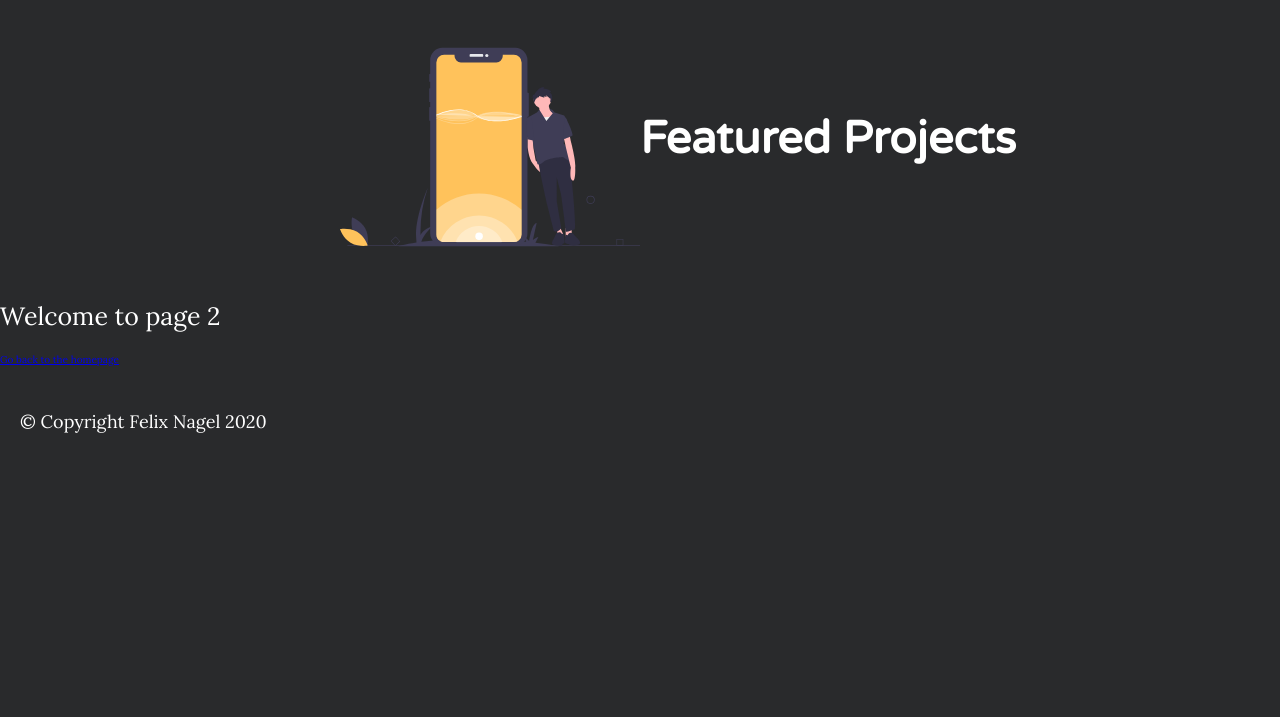
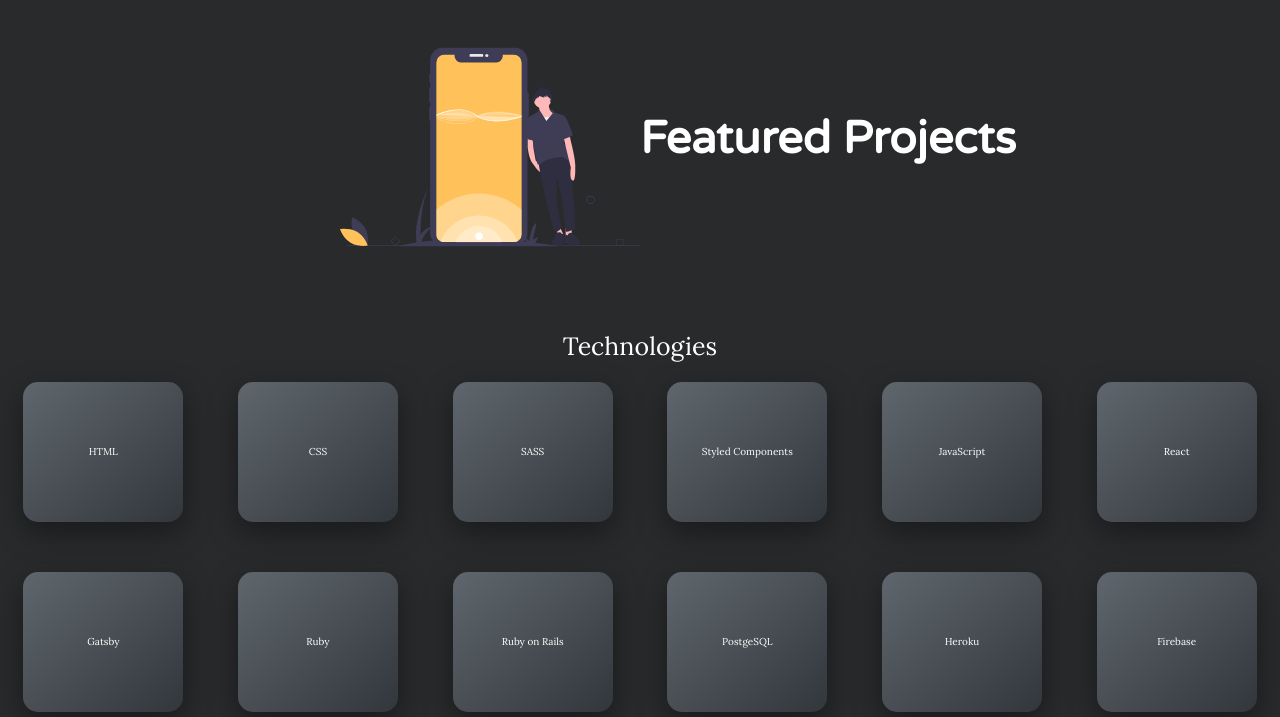
Before and after one commit to fenagel/personal-site, a Gatsby site: page /projects in a window 1280 px wide. Shown: the part 83-800 px from the top of the page. Built offline with nearby package versions, Linux system fonts and the light colour scheme; Gatsby itself is replaced by a stand-in of ours.

Commit message:
added grid to projects section

```diff
--- a/src/pages/index.js
+++ b/src/pages/index.js
@@ -85,7 +85,7 @@
         justifyItems="center"
       >
         <Paragraph
-          fSize= "2rem"
+          fSize= "3rem"
           alignSelf="center"
           fWeight="700"
         >
--- a/src/pages/projects.js
+++ b/src/pages/projects.js
@@ -11,6 +11,38 @@
 
 const StyledMobile = styled(Mobile)`
   justify-self: end;
+`
+
+const TechGrid = styled.div`
+  margin-bottom: 10rem;
+  display: grid;
+  grid-template-columns: repeat(auto-fit,minmax(18rem,1fr));
+  grid-row-gap: 5rem;
+  grid-column-gap: .805rem;
+`
+
+const TechGridItem = styled.div`
+  display: grid;
+  justify-self: center;
+  background-image: linear-gradient(to right bottom,rgba(108,117,125,.8),rgba(52,58,64,.8));
+  width: 16rem;
+  height: 14rem;
+  border-radius: 1.5rem;
+  box-shadow: 0 1rem 3rem rgba(0,0,0,.4);
+  padding: 1.5rem;
+`
+
+const TechLogo = styled.div`
+  justify-self: center;
+  align-self: center;
+  width: 10rem;
+  height: 8rem;
+`
+
+const TechName = styled.div`
+  justify-self: center;
+  align-self: center;
+  font-weight: 400;
 `
 
 const SecondPage = () => (
@@ -33,12 +65,60 @@
         Featured Projects
       </Heading>
     </Div>
-    <Paragraph
-      fSize="2.5rem"
+    <Div
+      display="flex"
+      flexDir="column"
+      alignItems="center"
+      mt="3rem"
     >
-    Welcome to page 2
-    </Paragraph>
-    <Link to="/">Go back to the homepage</Link>
+      <Paragraph
+        fSize="2.5rem"
+      >
+      Technologies
+      </Paragraph>
+    </Div>
+    <TechGrid>
+      <TechGridItem>
+        <TechName>HTML</TechName>
+      </TechGridItem>
+      <TechGridItem>
+      <TechName>CSS</TechName>
+      </TechGridItem>
+      <TechGridItem>
+      <TechName>SASS</TechName>
+      </TechGridItem>
+      <TechGridItem>
+        <TechName>Styled Components</TechName>
+      </TechGridItem>
+      <TechGridItem>
+        <TechName>JavaScript</TechName>
+      </TechGridItem>
+      <TechGridItem>
+        <TechName>React</TechName>
+      </TechGridItem>
+      <TechGridItem>
+        <TechName>Gatsby</TechName>
+      </TechGridItem>
+      <TechGridItem>
+        <TechName>Ruby</TechName>
+      </TechGridItem>
+      <TechGridItem>
+        <TechName>Ruby on Rails</TechName>
+      </TechGridItem>
+      <TechGridItem>
+        <TechName>PostgeSQL</TechName>
+      </TechGridItem>
+      <TechGridItem>
+        <TechName>Heroku</TechName>
+      </TechGridItem>
+      <TechGridItem>
+        <TechName>Firebase</TechName>
+      </TechGridItem>
+      <TechGridItem>
+        <TechName>GraphQL</TechName>
+      </TechGridItem>
+    </TechGrid>
+
   </Layout>
 )
 
```
